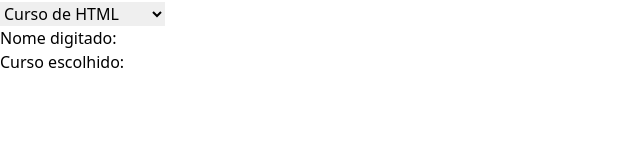
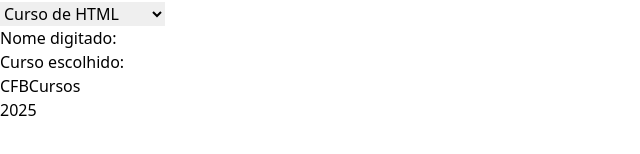
Before and after one commit to bdancost/project_react, a Next.js app: page /inputs/inputs in a window 1280 px wide. Shown: the part 184-338 px from the top of the page, without its empty margins (0-640 px from the left). Built offline with nearby package versions, Linux system fonts and the light colour scheme.

Commit message:
Variáveis globais

```diff
--- /dev/null
+++ b/src/components/Globais.tsx
@@ -0,0 +1,5 @@
+export default class Globais {
+  static canal = "CFBCursos";
+  static curso = "";
+  static ano = 2025;
+}
--- a/src/pages/inputs/inputs.tsx
+++ b/src/pages/inputs/inputs.tsx
@@ -1,5 +1,6 @@
-import { useState } from "react";
+import { useState, useEffect } from "react";
 import Topo from "@/components/Topo";
+import Globais from "@/components/Globais";
 
 const cursos: { id: number; nome: string }[] = [
   { id: 1, nome: "HTML" },
@@ -13,6 +14,10 @@ const cursos: { id: number; nome: string }[] = [
 export default function Inputs() {
   const [nome, setNome] = useState<string>("");
   const [curso, setCurso] = useState<string>("");
+
+  useEffect(() => {
+    Globais.curso = "React";
+  });
 
   return (
     <div>
@@ -36,6 +41,11 @@ export default function Inputs() {
       </div>
       <div>Nome digitado: {nome}</div>
       <div>Curso escolhido: {curso}</div>
+      <div>
+        <p>{Globais.canal}</p>
+        <p>{Globais.curso}</p>
+        <p>{Globais.ano}</p>
+      </div>
     </div>
   );
 }
```
Also changed, not shown: src/pages/useeffect/useeffect.tsx (+9 -0 lines).
